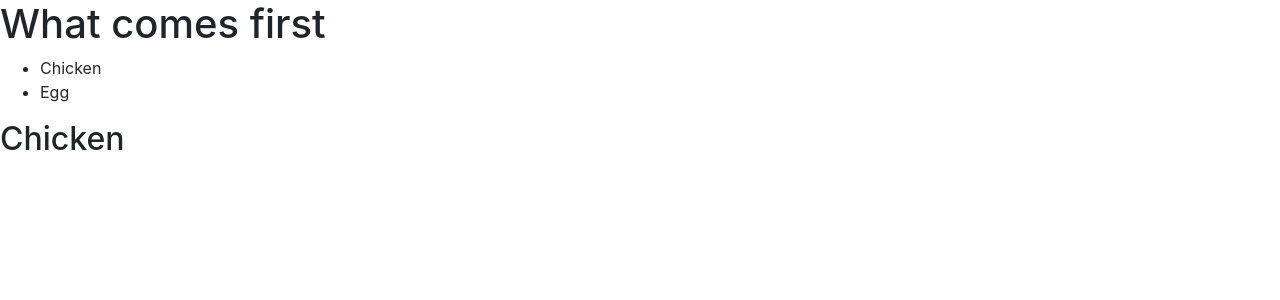
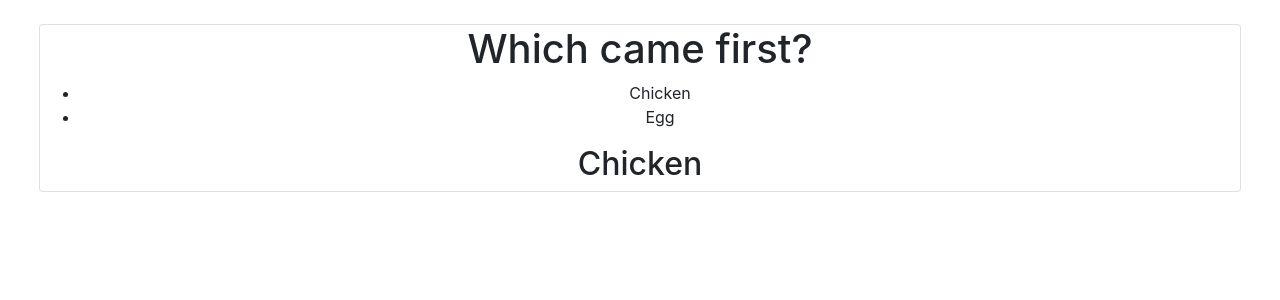
Before and after one commit to cereblanco/project7-web, a React (Create React App) app: page / in a window 1280 px wide. Shown: the top 300 px of the page. Built offline with nearby package versions, Linux system fonts and the light colour scheme.

Commit message:
Improve design using bootstrap

```diff
--- a/src/App.tsx
+++ b/src/App.tsx
@@ -1,10 +1,14 @@
 import React from "react";
+
+import { Card, Col, Container, Row } from "react-bootstrap";
+
 import GlobalStyle from "./GlobalStyle";
 import QuizDeck from "./pages/QuizDeck";
 
 const App: React.FC = () => {
   const data = {
-    question: "What comes first",
+    key: 1,
+    question: "Which came first?",
     choices: ["Chicken", "Egg"],
     answer: "Chicken",
   };
@@ -12,7 +16,16 @@ const App: React.FC = () => {
   return (
     <>
       <GlobalStyle />
-      <QuizDeck {...data} />
+
+      <Container fluid>
+        <Row className="p-4">
+          <Col>
+            <Card className="card-block align-middle">
+              <QuizDeck {...data} />
+            </Card>
+          </Col>
+        </Row>
+      </Container>
     </>
   );
 };
--- a/src/GlobalStyle.tsx
+++ b/src/GlobalStyle.tsx
@@ -8,6 +8,8 @@ const GlobalStyle = createGlobalStyle`
       sans-serif;
     -webkit-font-smoothing: antialiased;
     -moz-osx-font-smoothing: grayscale;
+    height: 100%;
+    text-align: center!important;
   }
 
   code {
--- a/src/index.css
+++ b/src/index.css
@@ -5,6 +5,7 @@ body {
     sans-serif;
   -webkit-font-smoothing: antialiased;
   -moz-osx-font-smoothing: grayscale;
+  height: 100%;
 }
 
 code {
--- a/src/pages/QuizDeck.tsx
+++ b/src/pages/QuizDeck.tsx
@@ -1,10 +1,6 @@
 import React from "react";
 
-export type QuizDeckProps = {
-  question: string;
-  choices: string[];
-  answer: string;
-};
+import { QuizDeckProps } from "../types";
 
 const QuizDeck: React.FC<QuizDeckProps> = ({
   question,
```
Also changed, not shown: src/types.tsx (added, +12 -0 lines), 1 other file (tests, documents, lock files or other folders).
